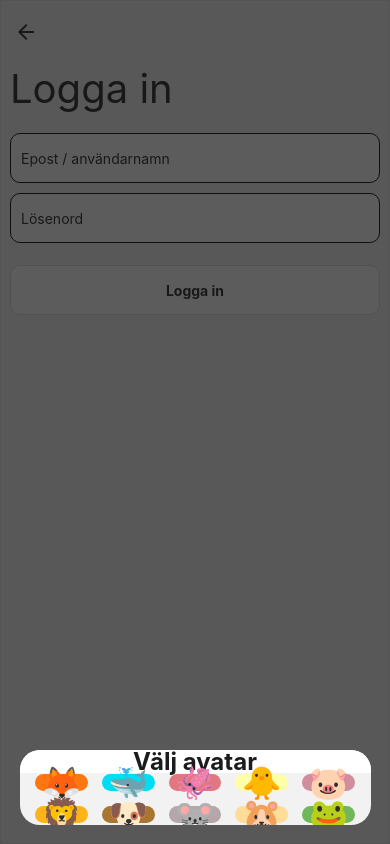
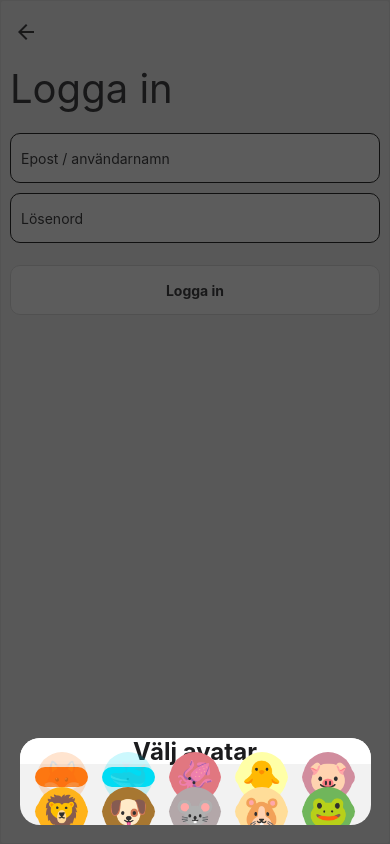
Before and after one commit to ViktorNy/TheHousehold, a React Native app: screen /Login in a window 390 px wide. Built offline with nearby package versions, Linux system fonts and the light colour scheme.

Commit message:
Testing further on issue of not clickable avatars

```diff
--- a/component/Avatar.tsx
+++ b/component/Avatar.tsx
@@ -1,6 +1,8 @@
 import React from 'react';
 import { StyleSheet, Text, View } from 'react-native';
-import { mockAvatarData } from '../data/data';
+import { Member, mockAvatarData } from '../data/data';
+import { getMembersOfHouseholdSelector } from '../store/member/memberSelector';
+import { useAppSelector } from '../store/store';
 
 interface Props {
     avatarId: string;
@@ -24,6 +26,30 @@ export default function Avatar({ avatarId, showCircle, avatarSize }: Props) {
     }
 }
 
+export function AvatarChoice({ avatarId, avatarSize }: Props) {
+    // Ska troligtvis hämtas ut på annat ställe
+    const avatarList = mockAvatarData;
+    const avatar = avatarList.find((a) => a.id === avatarId);
+
+    const members: Member[] = useAppSelector((state) => getMembersOfHouseholdSelector(state, '1'));
+
+    const memberObject = members.find((a) => a.avatar === avatarId);
+
+    if (memberObject?.avatar === avatarId) {
+        return (
+            <View style={[styles.avatarPosition, styles.root, { backgroundColor: avatar?.backgroundColor }, { opacity: 0.2 }]}>
+                <Text style={[{ fontSize: 32 }]}>{avatar?.avatar}</Text>
+            </View>
+        );
+    } else {
+        return (
+            <View style={[styles.avatarPosition, styles.root, { backgroundColor: avatar?.backgroundColor }]}>
+                <Text style={[{ fontSize: 32 }]}>{avatar?.avatar}</Text>
+            </View>
+        );
+    }
+}
+
 const styles = StyleSheet.create({
     root: {
         height: 50,
--- a/component/customPopupBox/CustomPopupBox.tsx
+++ b/component/customPopupBox/CustomPopupBox.tsx
@@ -2,9 +2,11 @@ import { AntDesign } from '@expo/vector-icons';
 import React, { useState } from 'react';
 import { Pressable, Text, TextInput, TouchableOpacity, View } from 'react-native';
 import Modal from 'react-native-modal';
-import { mockAvatarData } from '../../data/data';
+import { Member, mockAvatarData } from '../../data/data';
+import { getMembersOfHouseholdSelector } from '../../store/member/memberSelector';
+import { useAppSelector } from '../../store/store';
 import { modalStyles } from '../../style/modalStyle';
-import Avatar from '../Avatar';
+import { AvatarChoice } from '../Avatar';
 import { ColorGetter } from '../themeColorGetter';
 import { LayoutChoice } from './popupLayoutChoice';
 
@@ -16,10 +18,24 @@ interface Props {
 export function CustomPopupBox({ id, modalCase }: Props) {
     const [modalVisible, setModalVisible] = useState(true);
     const [userInput, onUserInputChange] = useState('');
+    const [chosenAvatar, setChosenAvatar] = useState('');
     const layoutChoices = LayoutChoice(modalCase, id);
     const avatarArray = mockAvatarData;
 
-    const [chosenAvatar, setChosenAvatar] = useState('');
+    // TEST START
+    let members: Member[] = useAppSelector((state) => getMembersOfHouseholdSelector(state, '1'));
+
+    members = members.filter((element) => {
+        return element !== undefined;
+    });
+
+    let memberObject: Member | undefined;
+
+    // Is needed in mapping below
+    for (const item of avatarArray) {
+        memberObject = members.find((a) => a.avatar === item.id);
+    }
+    // TEST END
 
     const pressedAvatar = (avatar: string) => {
         setChosenAvatar(avatar);
@@ -66,6 +82,7 @@ export function CustomPopupBox({ id, modalCase }: Props) {
                             <View style={modalStyles.avatarContainerStyle}>
                                 {avatarArray.map((avatar) => (
                                     <TouchableOpacity
+                                        disabled={memberObject === undefined} // Needs to be changed
                                         key={avatar.id}
                                         onPress={() => pressedAvatar(avatar.id)}
                                         style={[
@@ -74,7 +91,7 @@ export function CustomPopupBox({ id, modalCase }: Props) {
                                             { backgroundColor: avatar?.backgroundColor }
                                         ]}
                                     >
-                                        <Avatar avatarId={avatar.id} avatarSize={32} showCircle={false} />
+                                        <AvatarChoice avatarId={avatar.id} avatarSize={32} showCircle={false} />
                                     </TouchableOpacity>
                                 ))}
                             </View>
```
